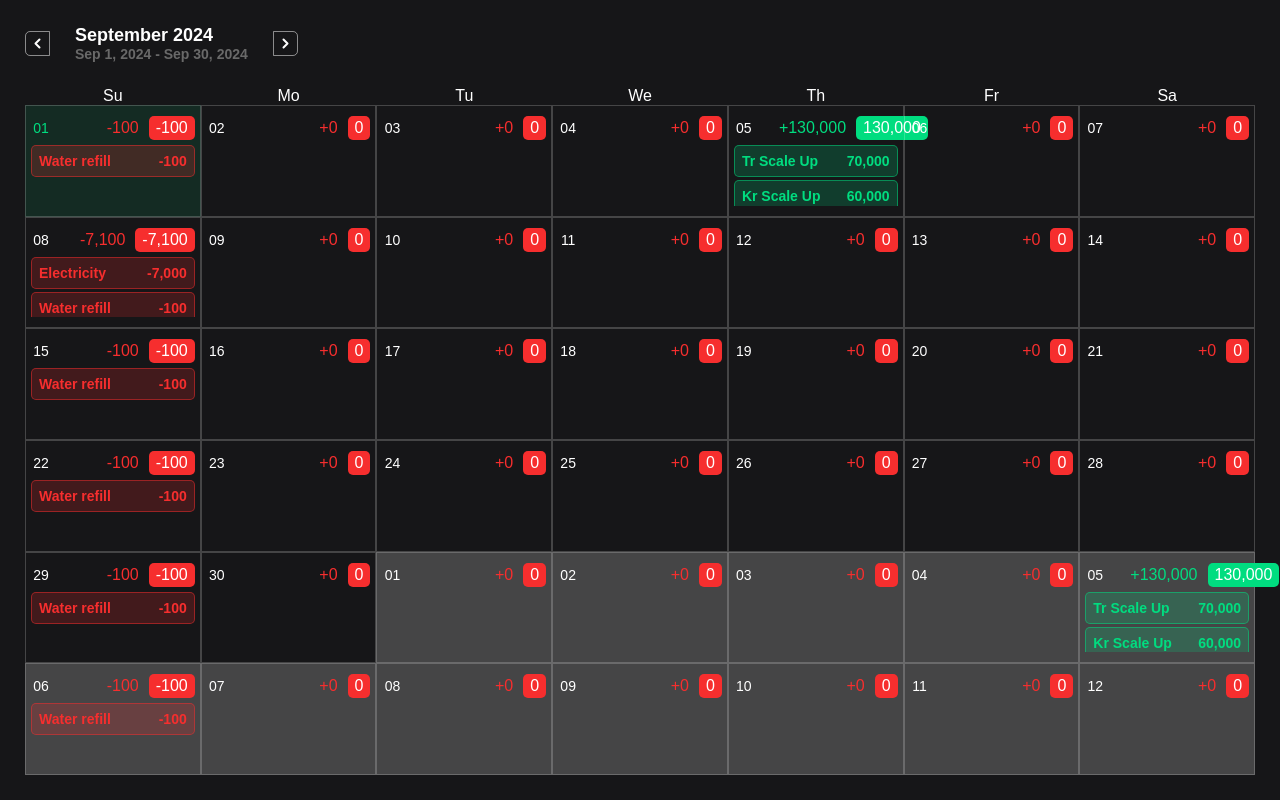
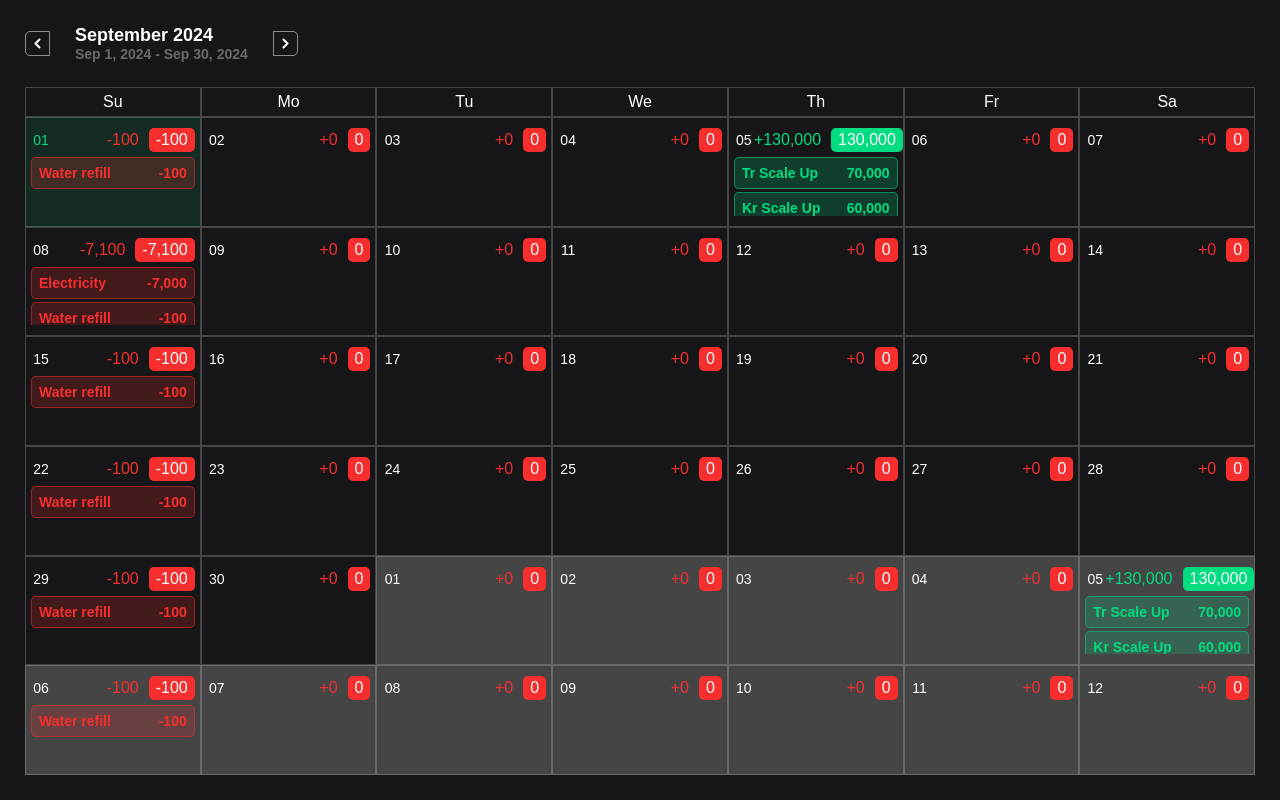
Before and after one commit to kolehiyolo/persn-adulting_101_v2, a React (Create React App) app in the folder client/: page / in a window 1280 px wide. Built offline with nearby package versions, Linux system fonts and the light colour scheme; a web font is replaced by a local one.

Commit message:
refactored dayLabel
refactored dayLabel
1. so I now finished the head of CalendarMonth
2. just did some refactoring and restyling

```diff
--- a/client/src/components/containers/CalendarMonth.component.scss
+++ b/client/src/components/containers/CalendarMonth.component.scss
@@ -6,6 +6,18 @@
   justify-content: stretch;
   align-items: stretch;
   flex-grow: 1;
+
+  & .head {
+    display: flex;
+    gap: 0px !important;
+
+    .dayLabel {
+      flex: 1;
+      text-align: center;
+      border: 1px solid $white-20;
+      padding: 5px 15px;
+    }
+  }
 
   .body {
     display: flex;
--- a/client/src/components/containers/CalendarMonth.component.tsx
+++ b/client/src/components/containers/CalendarMonth.component.tsx
@@ -127,9 +127,19 @@ export default function CalendarMonth({
     <div
       className='calendarMonth'
     >
-      {/* <h2>{getMonthName(selectedDate.getMonth())} {selectedDate.getFullYear()}</h2> */}
-      <div style={{ display: 'flex' }}>
-        {dayLabels.map(day => <div key={day} style={{ flex: 1, textAlign: 'center' }}>{day}</div>)}
+      <div
+        className='head'
+      >
+        {
+          dayLabels.map(day =>
+            <div
+              className='dayLabel'
+              key={day}
+            >
+              {day}
+            </div>
+          )
+        }
       </div>
       <div
         className='body'
```
Also changed, not shown: 1 other file (tests, documents, lock files or other folders).
